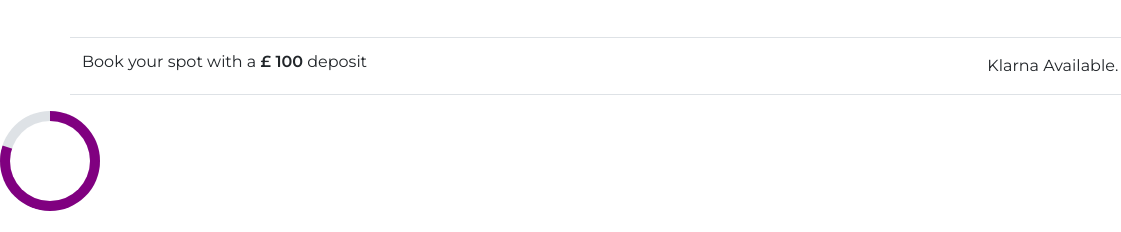
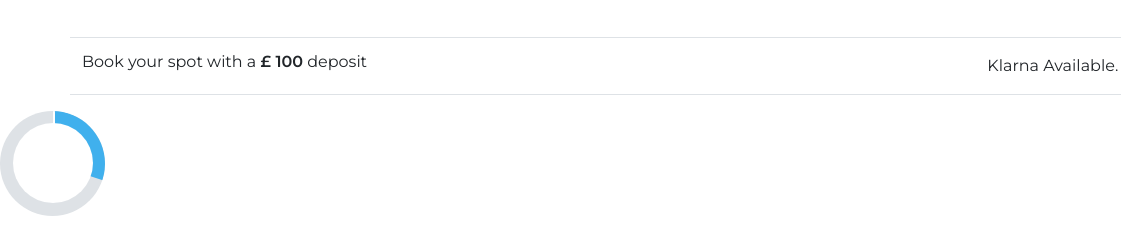
Before and after one commit to rizwanahamadcodes/weroad, a website: page index.html in a window 1280 px wide. Shown: the part 694-926 px from the top of the page, 0-1121 px from the left. Drawn offline with nearby package versions, Linux system fonts and the light colour scheme.

Commit message:
got all images

```diff
--- a/index.html
+++ b/index.html
@@ -834,7 +834,7 @@
             </div>
         </section>
         <section class="section history-section">
-            <div class="circle-item circle-80 bg-gray-300 circle-purple">
+            <div class="circle-item bg-gray-300 circle-30 circle-blue">
                 <div class="semi-circle left">
                     <div class="semi-circle-fill"></div>
                 </div>
--- a/scss/custom.scss
+++ b/scss/custom.scss
@@ -195,14 +195,6 @@
 .klarna-logo {
     height: 1rem;
 }
-.circle-item {
-    height: 100px;
-    width: 100px;
-    display: flex;
-    border-radius: 50%;
-    overflow: hidden;
-    position: relative;
-}
 .circle-10 {
     --degrees: calc(10 / 100 * 360deg);
 }
@@ -217,19 +209,27 @@
 }
 
 .circle-green {
-    --circle-color: #32cd32;
+    --circle-color: rgb(139, 197, 62);
 }
 .circle-blue {
-    --circle-color: #4682b4;
+    --circle-color: rgb(64, 176, 237);
 }
 .circle-yellow {
-    --circle-color: #ffd700;
+    --circle-color: #fbc03b;
 }
 .circle-orange {
-    --circle-color: #ffa500;
+    --circle-color: #f58e39;
 }
 .circle-purple {
-    --circle-color: #800080;
+    --circle-color: #6447cc;
+}
+.circle-item {
+    height: 105px;
+    width: 105px;
+    display: flex;
+    border-radius: 50%;
+    overflow: hidden;
+    position: relative;
 }
 .semi-circle {
     height: 100%;
@@ -247,6 +247,18 @@
     top: 50%;
     left: 50%;
     transform: translate(-50%, -50%);
+    z-index: 2;
+}
+.circle-item::before {
+    position: absolute;
+    display: block;
+    content: "";
+    height: 20px;
+    width: 2px;
+    background-color: white;
+    top: 0;
+    left: 50%;
+    z-index: 1;
 }
 .semi-circle.left .semi-circle-fill {
     background-color: var(--circle-color);
```
Also changed, not shown: assests/img/history-icons/culture.svg (added), assests/img/history-icons/history.svg (added), assests/img/history-icons/nature.svg (added), assests/img/history-icons/party.svg (added), assests/img/history-icons/relax.svg (added), css/custom.css, 1 other file.
